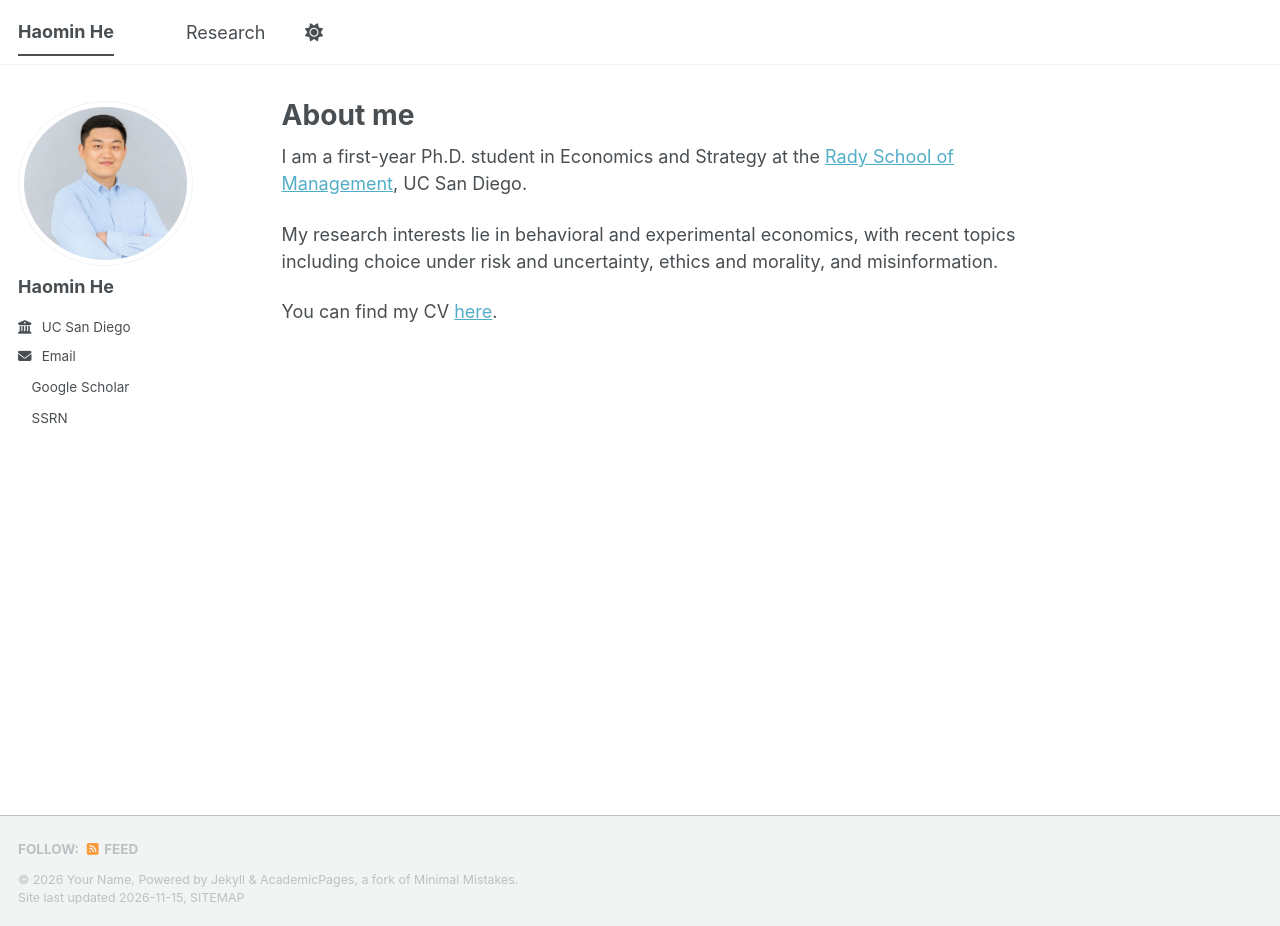
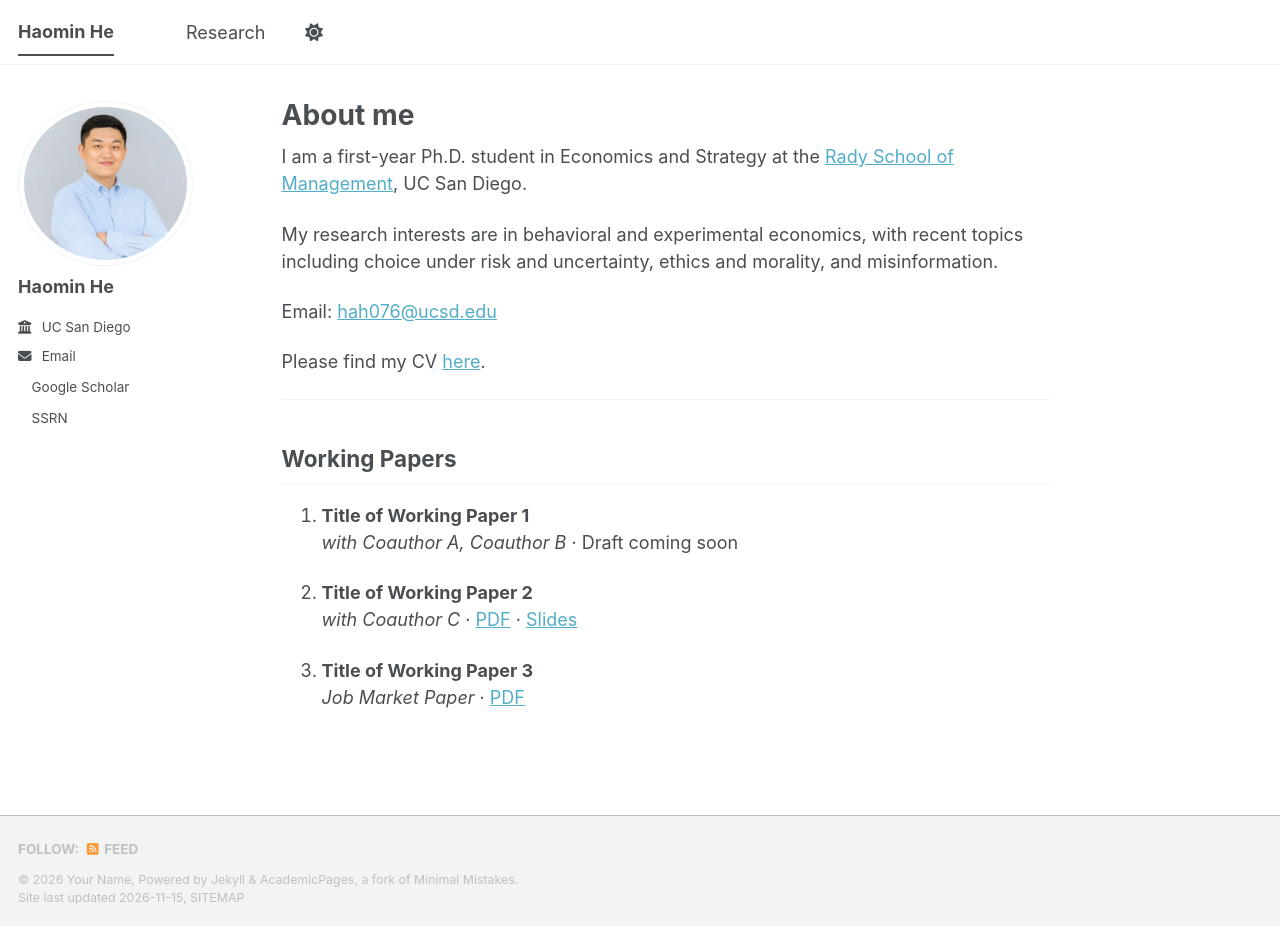
Before and after one commit to haomin-he/haomin-he.github.io, a Jekyll site: the page built from _pages/about.md, in a window 1280 px wide and 926 px high. Built offline with Jekyll 4.4.1, drawn with Linux system fonts in a browser that asks for light colours; a script bundle is joined from its source files by our own code; a style sheet for code colours, icons or effects is not loaded.

Commit message:
Update about.md

```diff
--- a/_pages/about.md
+++ b/_pages/about.md
@@ -10,6 +10,21 @@ redirect_from:
 
 I am a first-year Ph.D. student in Economics and Strategy at the <a href="https://rady.ucsd.edu/" target="_blank" rel="noopener noreferrer">Rady School of Management</a>, UC San Diego.
 
-My research interests lie in behavioral and experimental economics, with recent topics including choice under risk and uncertainty, ethics and morality, and misinformation.
+My research interests are in behavioral and experimental economics, with recent topics including choice under risk and uncertainty, ethics and morality, and misinformation.
 
-You can find my CV <a href="../assets/CV_Haomin_202611.pdf" target="_blank" rel="noopener noreferrer">here</a>.
+Email: <a href="mailto:hah076@ucsd.edu">hah076@ucsd.edu</a>
+
+Please find my CV <a href="../assets/CV_Haomin_202611.pdf" target="_blank" rel="noopener noreferrer">here</a>.
+
+---
+
+## Working Papers
+
+1. **Title of Working Paper 1**
+   *with Coauthor A, Coauthor B* · Draft coming soon
+
+2. **Title of Working Paper 2**
+   *with Coauthor C* · [PDF](../assets/paper2.pdf) · [Slides](../assets/paper2_slides.pdf)
+
+3. **Title of Working Paper 3**
+   *Job Market Paper* · [PDF](../assets/paper3.pdf)
```
